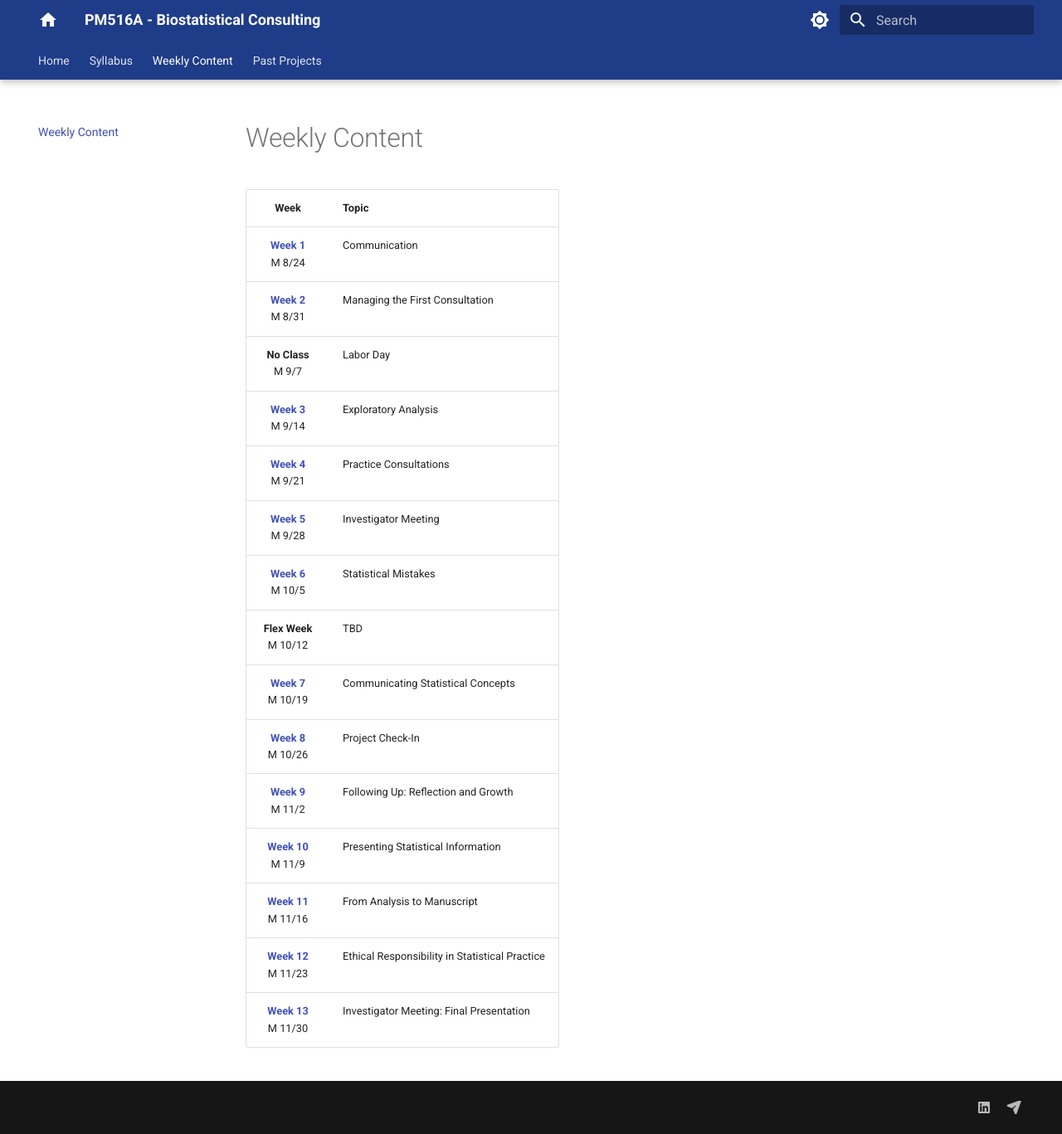
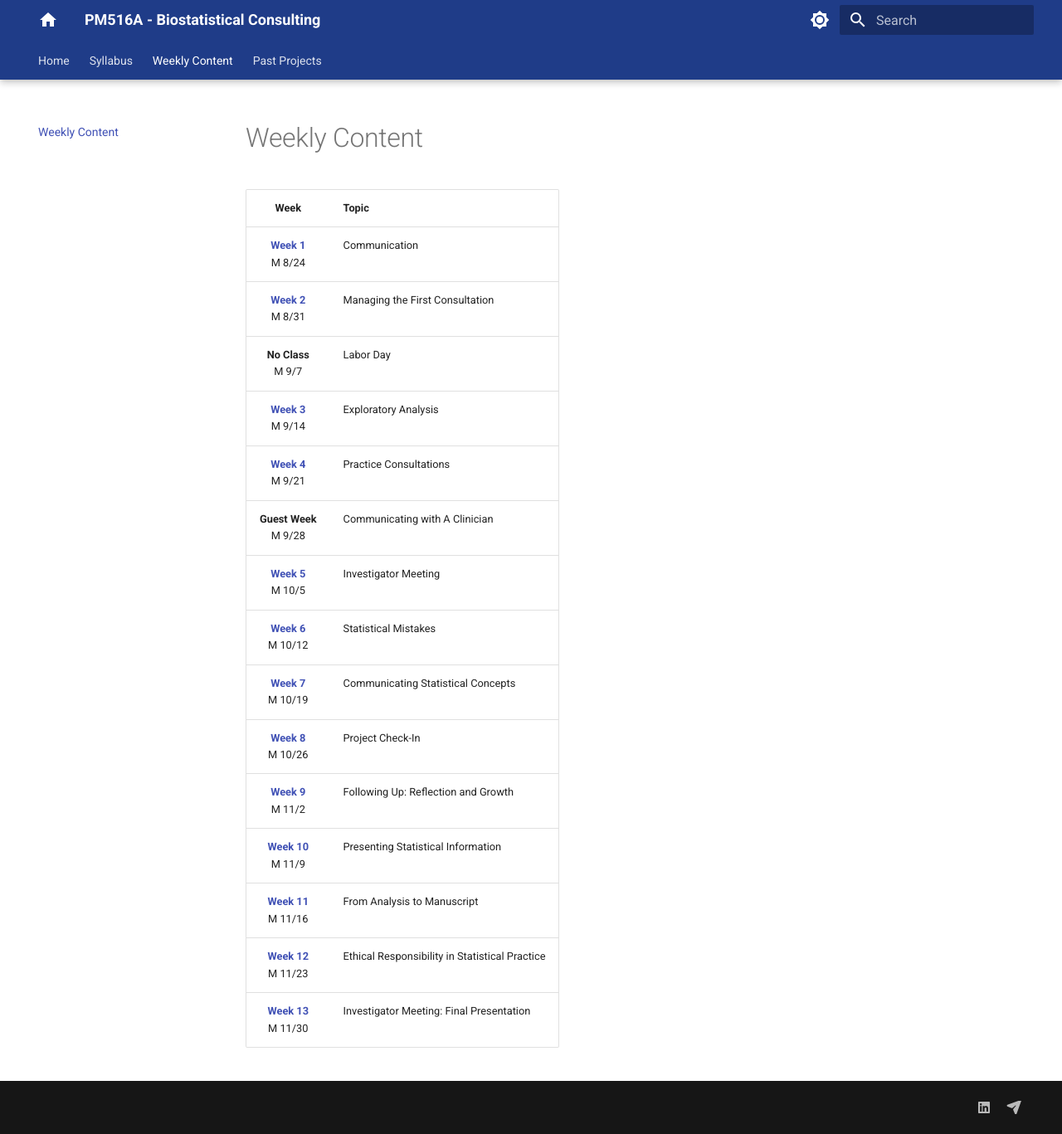
Before and after one commit to USCbiostats/PM516A, an MkDocs documentation site: the page built from docs/content.md, in a window 1280 px wide and 1367 px high. Shown: the whole window at 83% size. Built offline with MkDocs 1.6.1 and Material for MkDocs 9.7.7, drawn with Linux system fonts in a browser that asks for light colours; comment, search, counter and statistics services are not loaded.

Commit message:
Update content.md

```diff
--- a/docs/content.md
+++ b/docs/content.md
@@ -7,9 +7,9 @@
 |**No Class** <br /> M 9/7 | Labor Day |
 |[**Week 3**](content/week3.md) <br /> M 9/14 | Exploratory Analysis |
 |[**Week 4**](content/week4.md) <br /> M 9/21 | Practice Consultations |
-|[**Week 5**](content/week5.md) <br /> M 9/28 | Investigator Meeting |
-|[**Week 6**](content/week6.md) <br /> M 10/5 | Statistical Mistakes |
-|**Flex Week** <br /> M 10/12 | TBD |
+|**Guest Week** <br /> M 9/28 | Communicating with A Clinician |
+|[**Week 5**](content/week5.md) <br /> M 10/5 | Investigator Meeting |
+|[**Week 6**](content/week6.md) <br /> M 10/12 | Statistical Mistakes |
 |[**Week 7**](content/week7.md) <br /> M 10/19 | Communicating Statistical Concepts |
 |[**Week 8**](content/week8.md) <br /> M 10/26 | Project Check-In |
 |[**Week 9**](content/week9.md) <br /> M 11/2 | Following Up: Reflection and Growth |
```
